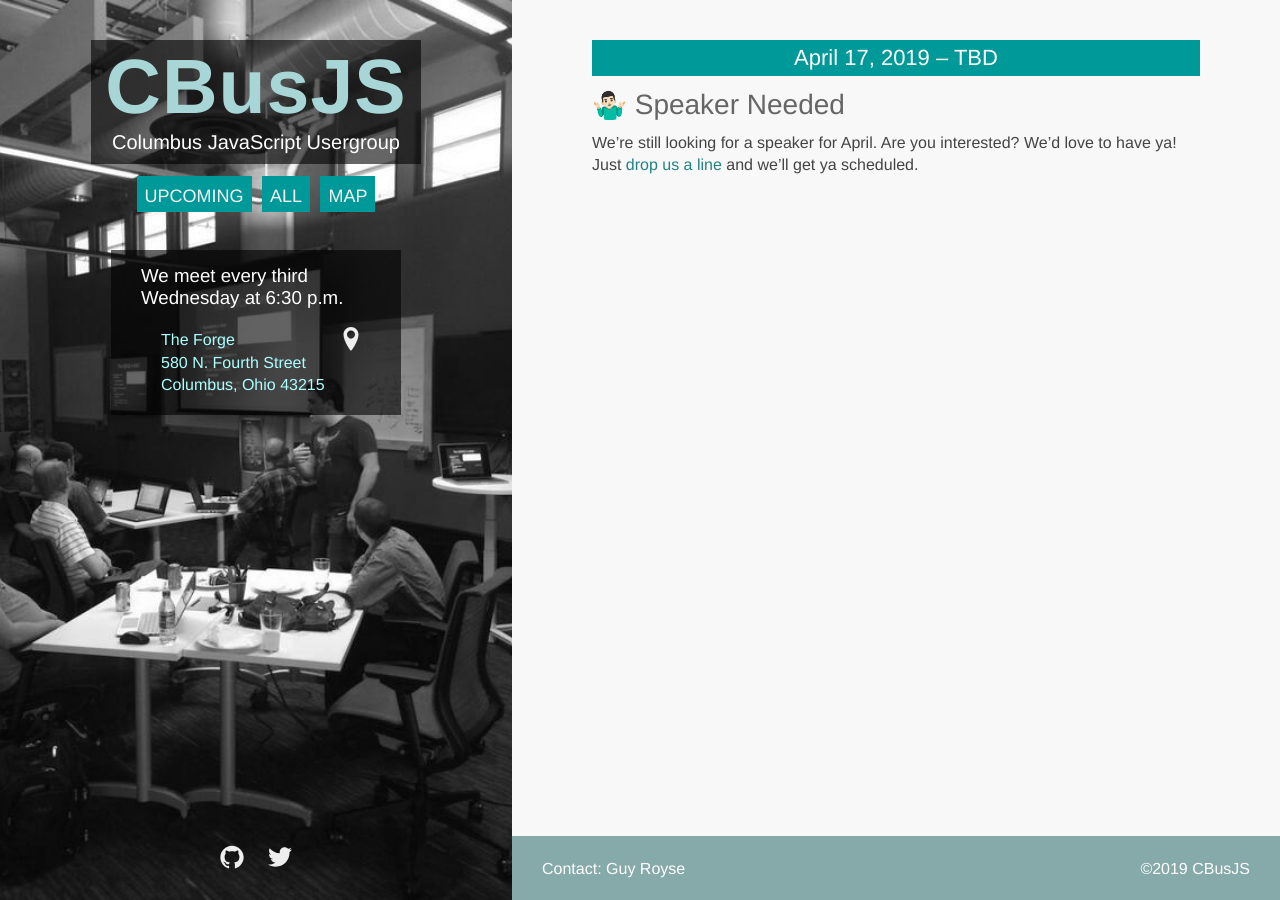
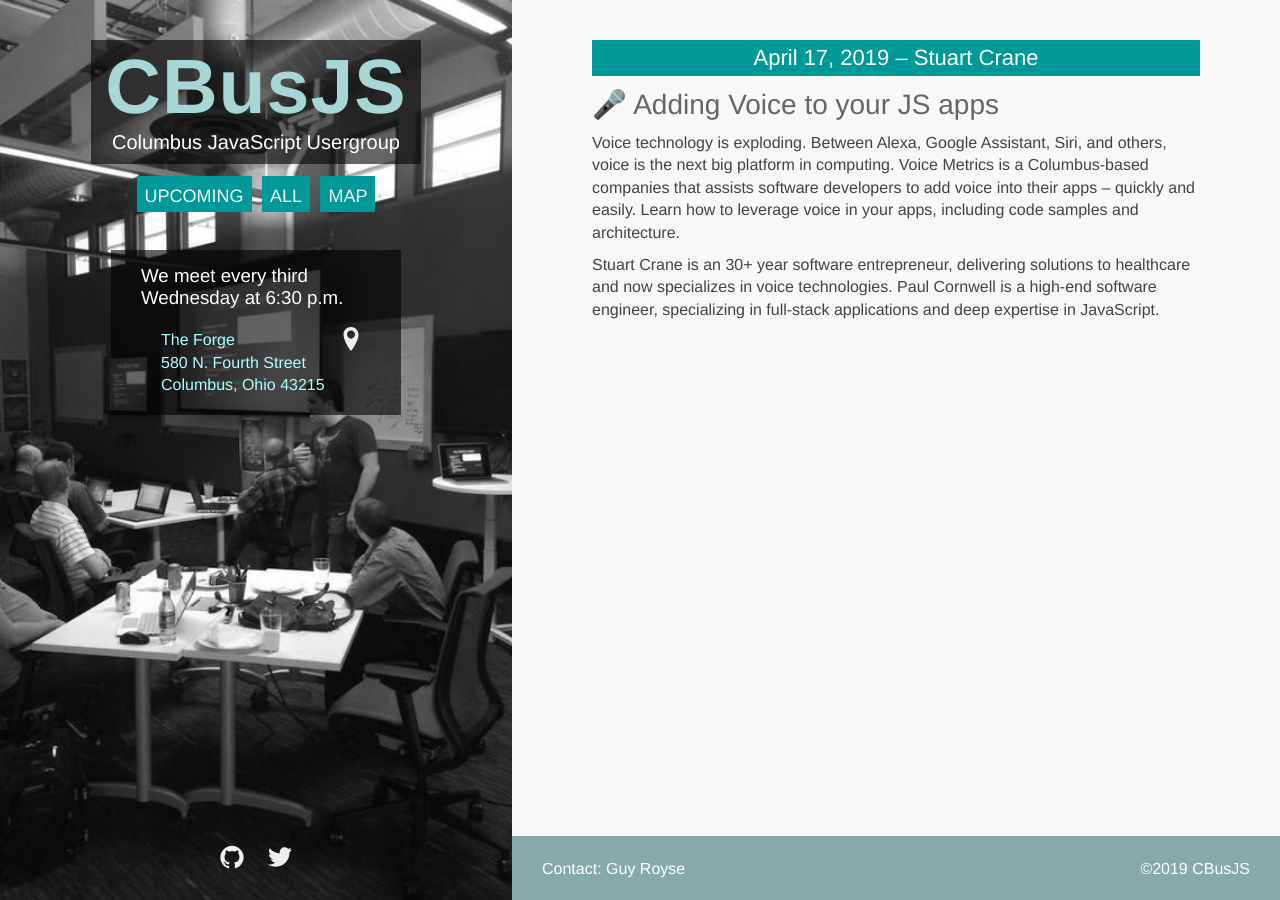
Before and after one commit to columbusjs/columbusjs.github.io, a Jekyll site: the page built from _posts/2019-04-17-staurt-crane-adding-voice-to-your-js-apps.markdown, in a window 1280 px wide. Built offline with Jekyll 4.4.1, drawn with Linux system fonts in a browser that asks for light colours.

Commit message:
added content for April meetup

```diff
--- a/_posts/2019-04-17-staurt-crane-adding-voice-to-your-js-apps.markdown
+++ b/_posts/2019-04-17-staurt-crane-adding-voice-to-your-js-apps.markdown
@@ -1,8 +1,10 @@
 ---
 date: 2019-04-17 19:00:00
 layout: post
-title: "🤷🏻‍♂️ Speaker Needed"
-speaker: "TBD"
+title: "🎤 Adding Voice to your JS apps"
+speaker: "Stuart Crane"
 ---
 
-We're still looking for a speaker for April. Are you interested? We'd love to have ya! Just [drop us a line](mailto:guy@guyroyse.com) and we'll get ya scheduled.
+Voice technology is exploding. Between Alexa, Google Assistant, Siri, and others, voice is the next big platform in computing. Voice Metrics is a Columbus-based companies that assists software developers to add voice into their apps – quickly and easily. Learn how to leverage voice in your apps, including code samples and architecture.
+
+Stuart Crane is an 30+ year software entrepreneur, delivering solutions to healthcare and now specializes in voice technologies. Paul Cornwell is a high-end software engineer, specializing in full-stack applications and deep expertise in JavaScript.
```
